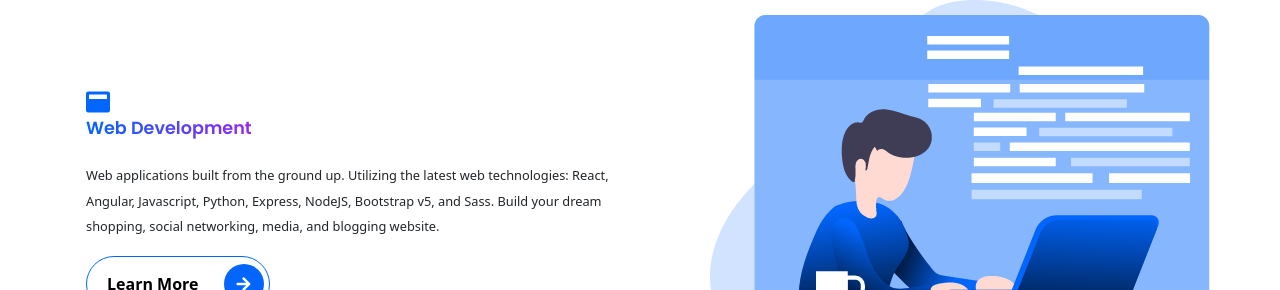
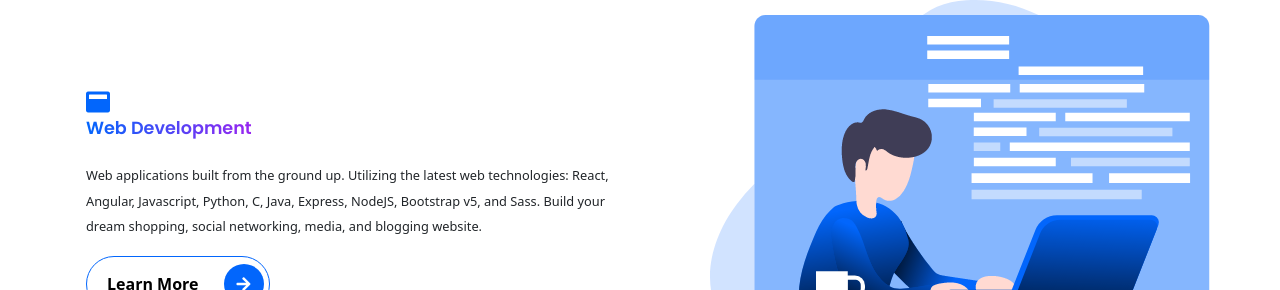
Before and after one commit to Justin-Diner/portfolio_website, a website: page index.html in a window 1280 px wide. Shown: the part 1357-1647 px from the top of the page. Drawn offline with Linux system fonts and the light colour scheme.

Commit message:
updated text

```diff
--- a/index.html
+++ b/index.html
@@ -122,7 +122,7 @@
 					<div class="icon d-block fa fa-window-maximize"></div>
 					<h3 class="display-3--title mt-1">Web Development</h3>
 						<p class="lh-lg">
-						Web applications built from the ground up. Utilizing the latest web technologies: React, Angular, Javascript, Python, Express, NodeJS, Bootstrap v5, and Sass. Build your dream shopping, social networking, media, and blogging website.
+						Web applications built from the ground up. Utilizing the latest web technologies: React, Angular, Javascript, Python, C, Java, Express, NodeJS, Bootstrap v5, and Sass. Build your dream shopping, social networking, media, and blogging website.
 						</p>
 						<button type="button" class="rounded-pill btn-rounded border-primary">Learn More
 							<span>
```
